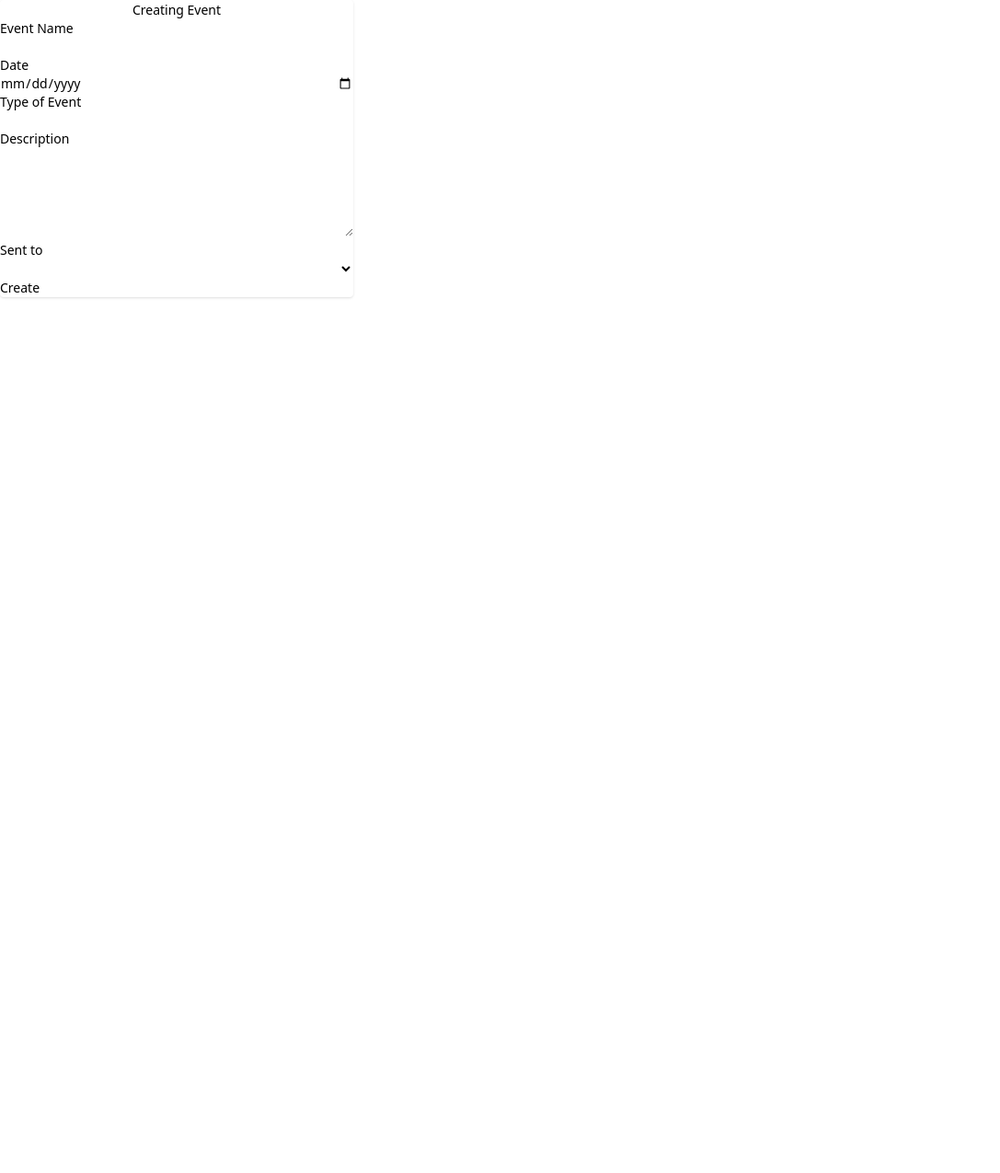
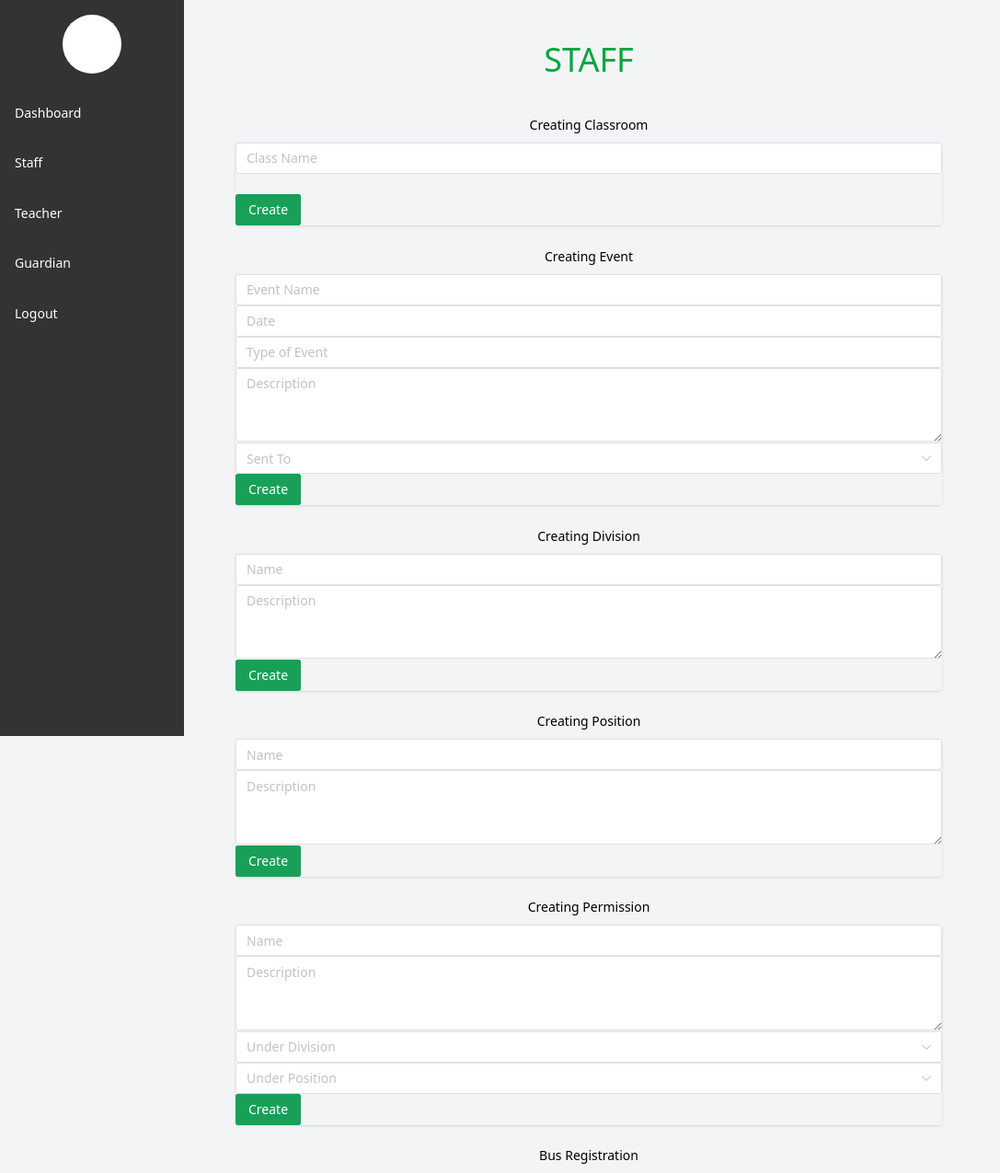
Before and after one commit to Bundith111/Authentication, a Vue app: page /auth/staffregister in a window 1280 px wide. Shown: the top 1275 px of the page at 92% size, without its empty margins (0-1087 px from the left). Before the commit the page ends 800 px from the top, so only its background shows below. Built offline with nearby package versions, Linux system fonts and the light colour scheme.

Commit message:
staffrigister

```diff
--- a/src/components/auth/StaffR.vue
+++ b/src/components/auth/StaffR.vue
@@ -1,34 +1,161 @@
 <template>
-  <div class="max-w-sm mx-auto mt-10 border-black rounded p-4 shadow text-sm">
-    <h2 class="text-center text-base font-semibold mb-4">Creating Event</h2>
-    <div class="space-y-3">
-      <label class="block">Event Name<input v-model="event.name" type="text" class="w-full border border-black rounded px-2 py-1" /></label>
-      <label class="block">Date<input v-model="event.date" type="date" class="w-full border border-black rounded px-2 py-1" /></label>
-      <label class="block">Type of Event<input v-model="event.type" type="text" class="w-full border border-black rounded px-2 py-1" /></label>
-      <label class="block">Description<textarea v-model="event.description" class="w-full border border-black rounded px-2 py-1 h-24"></textarea></label>
-      <label class="block">Sent to<select v-model="event.sentTo" class="w-full border border-black rounded px-2 py-1">
-          <option disabled selected>Existing User</option>
-          <option>User A</option>
-          <option>User B</option>
-        </select>
-      </label>
-      <button @click="createEvent" class="block mx-auto border border-black rounded px-4 py-1 hover:bg-black hover:text-white transition">Create</button>
+<div class="flex min-h-screen w-full">
+<Navbar class="w-90 shrink-0" />
+  <div class="flex-1 flex items-center justify-center bg-gray-100 p-6">
+    <div class="w-full max-w-3xl space-y-10"><br><br>
+    <p class="uppercase text-center text-green-600 text-4xl h-[80px]">STAFF</p>
+
+      <div class=" w-full h-full p-6 ">
+         <!-- creating classroom -->
+          <h2 class=" font-bold mb-4  h-[30px] text-center"> Creating Classroom</h2>
+          <div class=" rounded shadow ">
+          <n-input v-model:value="classname" placeholder="Class Name" class="mb-4 w-full text-xl" /><br><br>
+          <n-button type="primary" @click="submitClassroomReport" >Create</n-button>
+          </div><br>
+          <!-- creating event -->
+          <h2 class=" font-bold mb-4  h-[30px] text-center"> Creating Event</h2>
+          <div class=" rounded shadow ">
+          <n-input v-model:value="classname" placeholder="Event Name" class="mb-4 w-full  text-xl" /><br>
+          <n-input v-model:value="classname" placeholder="Date" class="mb-4 w-full text-xl" /><br>
+          <n-input v-model:value="classname" placeholder="Type of Event" class="mb-4 w-full  text-xl" /><br>
+          <n-input type="textarea" v-model:value="description" placeholder="Description" class="mb-4 w-full "/><br>
+          <n-select v-model:value="selectedUser" :options="users" placeholder="Sent To" class="mb-4 w-full"/>
+          <n-button type="primary" @click="submitEventReport">Create</n-button>
+          </div><br>
+          <!-- creating division -->
+          <h2 class=" font-bold mb-4  h-[30px] text-center"> Creating Division</h2>
+          <div class=" rounded shadow ">
+          <n-input v-model:value="name" placeholder="Name" class="mb-4 w-full  text-xl" /><br>
+          <n-input type="textarea" v-model:value="description" placeholder="Description" class="mb-4 w-full "/><br>
+          <n-button type="primary" @click="submitDivisionReport">Create</n-button>
+          </div><br>
+          <!-- creating position -->
+          <h2 class=" font-bold mb-4  h-[30px] text-center"> Creating Position</h2>
+          <div class=" rounded shadow ">
+          <n-input v-model:value="name" placeholder="Name" class="mb-4 w-full  text-xl" /><br>
+          <n-input type="textarea" v-model:value="description" placeholder="Description" class="mb-4 w-full "/><br>
+          <n-button type="primary" @click="submitPositionReport">Create</n-button>
+          </div><br>
+          <!-- creating permission -->
+          <h2 class=" font-bold mb-4  h-[30px] text-center"> Creating Permission</h2>
+          <div class=" rounded shadow ">
+          <n-input v-model:value="name" placeholder="Name" class="mb-4 w-full  text-xl" /><br>
+          <n-input type="textarea" v-model:value="description" placeholder="Description" class="mb-4 w-full "/><br>
+          <n-select v-model:value="selectedDivision" :options="divisions" placeholder="Under Division" class="mb-4 w-full"/>
+          <n-select v-model:value="selectedPosition" :options="positions" placeholder="Under Position" class="mb-4 w-full"/>
+          <n-button type="primary" @click="submitPermissionReport">Create</n-button>
+          </div><br>
+          <!-- bus registration -->
+          <h2 class=" font-bold mb-4  h-[30px] text-center"> Bus Registration</h2>
+          <div class=" rounded shadow ">
+          <n-input v-model:value="busname" placeholder="Bus Name" class="mb-4 w-full  text-xl" /><br>
+          <n-input v-model:value="licenseplate" placeholder="License Plate" class="mb-4 w-full text-xl" /><br>
+          <n-input type="textarea" v-model:value="route" placeholder="Route" class="mb-4 w-full "/><br>
+          <n-select v-model:value="selectedDriver" :options="drivers" placeholder="Select Driver" class="mb-4 w-full"/><br>
+          <n-button type="primary" @click="submitBusRegistrationReport">Create</n-button>
+          </div><br>
+          <!-- student assignment to bus-->
+          <h2 class=" font-bold mb-4  h-[30px] text-center"> Student Assignment to Bus</h2>
+          <div class=" rounded shadow ">
+          <n-select v-model:value="selectedStudent" :options="students" placeholder="Select Student" class="mb-4 w-full"/>
+          <n-select v-model:value="selectedBus" :options="buses" placeholder="Select Bus" class="mb-4 w-full"/>
+          <n-button type="primary" @click="submitStudentBusAssignmentReport">Submit</n-button>
+          </div><br>
+          <!-- student registration -->
+          <h2 class=" font-bold mb-4  h-[30px] text-center"> Student Registration</h2>
+          <div class=" rounded shadow ">
+          <n-input v-model:value="name" placeholder="Name" class="mb-4 w-full  text-xl" /><br>
+          <n-input v-model:value="gender" placeholder="Gender" class="mb-4 w-full  text-xl" /><br>
+          <n-input v-model:value="age" placeholder="Age" class="mb-4 w-full text-xl" /><br>
+          <n-input v-model:value="dob" placeholder="Date of Birth" class="mb-4 w-full text-xl" /><br>
+          <n-select v-model:value="selectedGuardian" :options="guardians" placeholder="Select Guardian" class="mb-4 w-full"/>
+          <n-select v-model:value="selectedPickupMethod" :options="pickupMethods" placeholder="Pickup Method" class="mb-4 w-full"/>
+          <n-select v-model:value="selectedStatus" :options="status" placeholder="Status" class="mb-4 w-full"/>
+          <label for="documentUpload" class="block mb-2 text-sm font-medium ">Profile Picture:</label>
+          <input type="file" id="documentUpload" @change="handleFileUpload" class="block w-full text-sm text-gray-900 border border-gray-300 rounded-lg cursor-pointer bg-gray-50 focus:outline-none" >
+           <n-button type="primary" @click="submitStudentRegistrationReport">Create</n-button>
+          </div><br>
+          <!-- issuing invoice -->
+          <h2 class=" font-bold mb-4  h-[30px] text-center"> Issuing Invoice</h2>
+          <div class=" rounded shadow ">
+          <n-select v-model:value="selectedStudent" :options="students" placeholder="Select Student" class="mb-4 w-full"/>
+          <n-select v-model:value="selectedInvoice" :options="invoices" placeholder="Invoice Type" class="mb-4 w-full"/>
+          <n-input type="textarea" v-model:value="invoiceDescription" placeholder="Description" class="mb-4 w-full "/><br>
+          <n-input v-model:value="amount" placeholder="Amount" class="mb-4 w-full text-xl" /><br>
+          <n-input v-model:value="dueDate" placeholder="Due Date" class="mb-4 w-full text-xl" /><br>
+          <n-select v-model:value="selectedStatus" :options="status" placeholder="Status" class="mb-4 w-full"/><br>
+          <n-button type="primary" @click="submitInvoiceReport">Create</n-button>
+          </div><br>
+          <!-- Verifying Receipt -->
+          <h2 class=" font-bold mb-4  h-[30px] text-center"> Verifying Receipt</h2>
+          <div class=" rounded shadow ">
+          <n-input v-model:value="receiptid" placeholder="Receipt ID" class="mb-4 w-full " /><br>
+          <n-input v-model:value="invoiceid" placeholder="Invoice ID" class="mb-4 w-full " /><br>
+          <n-input v-model:value="studentname" placeholder="Student Name" class="mb-4 w-full " /><br>
+          <n-input v-model:value="paymentDate" placeholder="Payment Date" class="mb-4 w-full text-xl" /><br>
+          <n-input v-model:value="amount" placeholder="Amount Paid" class="mb-4 w-full text-xl" /><br>
+          <n-input v-model:value="paymentmethod" placeholder="Payment Method" class="mb-4 w-full " /><br>
+          <n-input v-model:value="transactionid" placeholder="Transaction ID" class="mb-4 w-full " /><br>
+          <!-- 2 this get data from issuing invoice -->
+          <!-- <n-input v-model:value="paidby" placeholder="Paid By" class="mb-4 w-full " /><br>
+          <n-input v-model:value="issuedby" placeholder="Issued By" class="mb-4 w-full " /><br> -->
+          <n-select v-model:value="selectedStatus" :options="status" placeholder="Status" class="mb-4 w-full"/><br>
+          <n-button type="primary" @click="submitVerifyingReceiptReport">Verrify</n-button>
+          </div><br>
+      </div>
     </div>
   </div>
+</div>
 </template>
 
+
+
 <script setup>
-import { reactive } from 'vue'
+import { positionProp } from 'naive-ui/es/layout/src/interface';
+import Navbar from '../navbar.vue'
+import { ref } from 'vue'
 
-const event = reactive({
-  name: '',
-  date: '',
-  type: '',
-  description: '',
-  sentTo: ''
-})
 
-const createEvent = () => {
-  console.log('Creating Event:', event)
-}
+const selectedUser = ref(null)
+const users = [
+  { label: 'Student', value: 'student' },
+  { label: 'Guardian', value: 'guardian' },
+  { label: 'Parent', value: 'parent' },
+  { label: 'Teacher', value: 'teacher' },
+  { label: 'Staff', value: 'staff' },
+]
+const divisions = [
+  { label: 'Division A', value: 'divisionA' },
+  { label: 'Division B', value: 'divisionB' },
+  { label: 'Division C', value: 'divisionC' },
+]
+const positions = [
+  { label: 'Position A', value: 'positionA' },
+  { label: 'Position B', value: 'positionB' },
+  { label: 'Position C', value: 'positionC' },
+]
+const drivers = [
+  { label: 'Driver A', value: 'driverA' },
+  { label: 'Driver B', value: 'driverB' },
+  { label: 'Driver C', value: 'driverC' },
+]
+const students = [
+  { label: 'Student A', value: 'studentA' },
+  { label: 'Student B', value: 'studentB' },
+  { label: 'Student C', value: 'studentC' },
+]
+const buses = [
+  { label: 'Bus A', value: 'busA' },
+  { label: 'Bus B', value: 'busB' },
+  { label: 'Bus C', value: 'busC' },
+]
+const className = ref('');
+const handleFileUpload = (event) => {
+  const file = event.target.files[0];
+  if (!file) {
+    console.error('No file selected');
+    return;
+  }
+  console.log(file);
+};
 </script>
```
